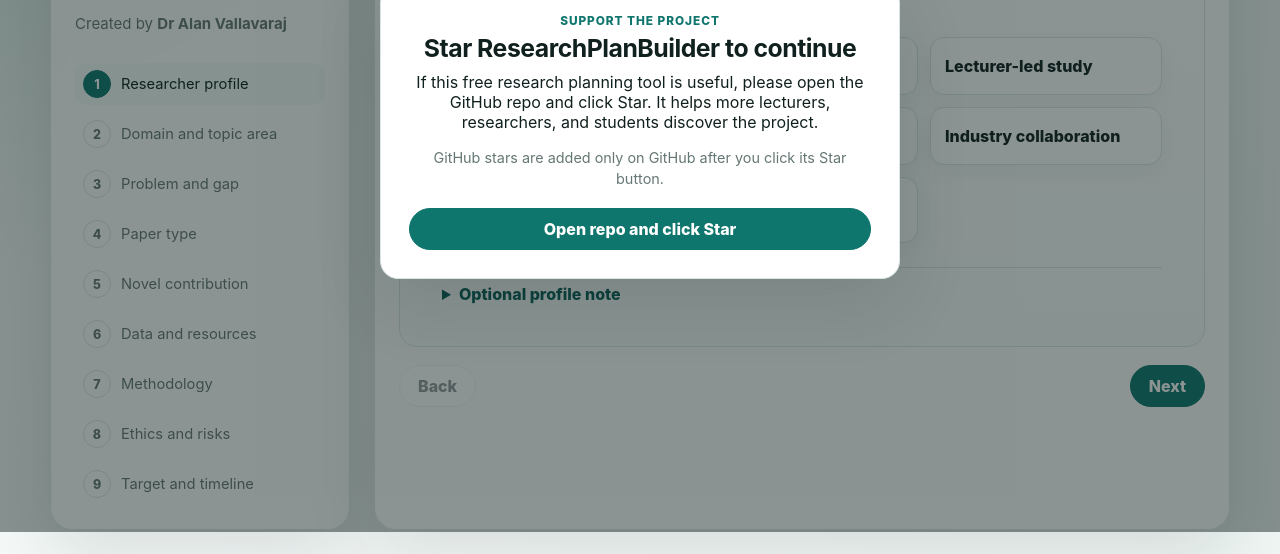
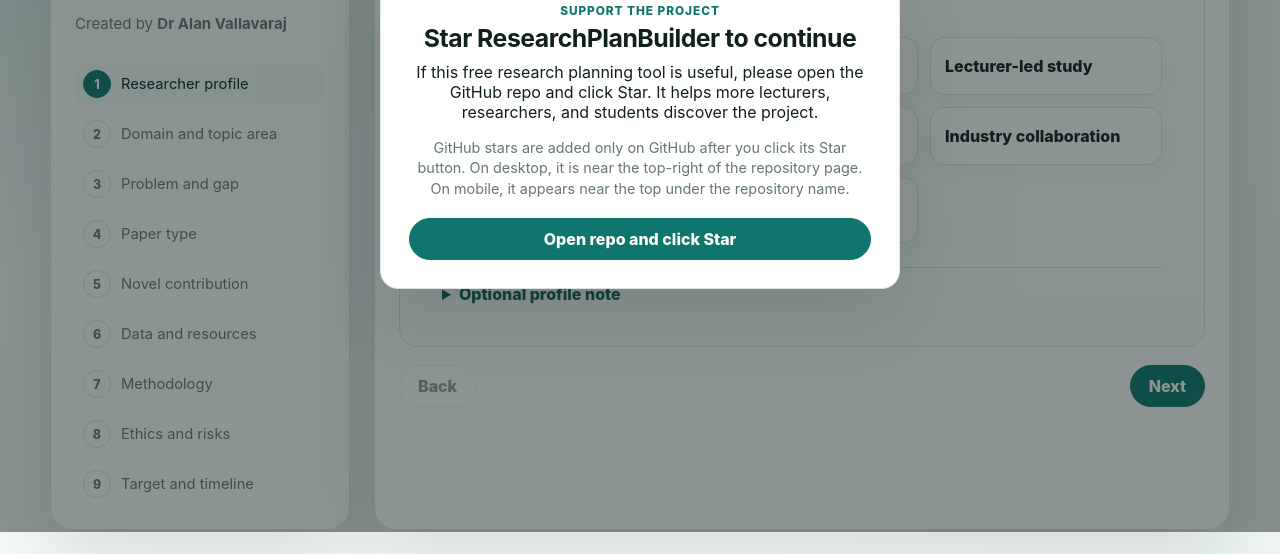
Before and after one commit to alanvallavaraj/ResearchPlanBuilder, a website: page index.html in a window 1280 px wide. Shown: the part 268-822 px from the top of the page. Drawn offline with Linux system fonts and the light colour scheme.

Commit message:
Clarify GitHub star location

```diff
--- a/index.html
+++ b/index.html
@@ -24,6 +24,8 @@
           </p>
           <p class="star-note">
             GitHub stars are added only on GitHub after you click its Star button.
+            On desktop, it is near the top-right of the repository page. On
+            mobile, it appears near the top under the repository name.
           </p>
         </div>
         <a
```
